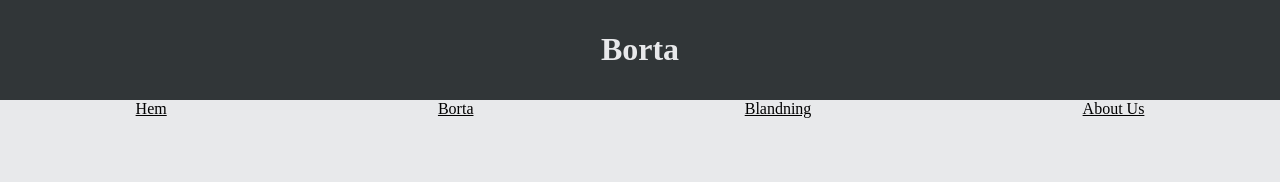
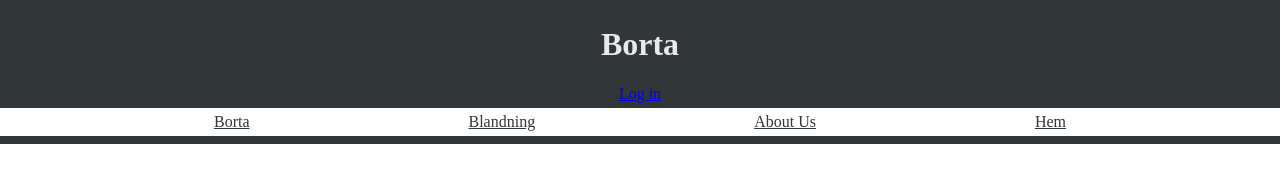
Before and after one commit to CoolOrangutang/code, a plain HTML site: page Borta.html in a window 1280 px wide. Drawn offline with Linux system fonts and the light colour scheme.

Commit message:
big update

```diff
--- a/AboutUs.css
+++ b/AboutUs.css
@@ -1,10 +1,12 @@
 body {
   background-color: rgb(232, 233, 235);
+  margin: 0%;
 }
 
 .header {
+  position: sticky;
   box-sizing: border-box;
-    border: 10px solid rgb(49, 54, 56);
+  border: 5px solid rgb(49, 54, 56);
   text-align: center;
   flex-direction: column;
   background-color: rgb(49, 54, 56);
@@ -13,17 +15,84 @@ body {
   height: 100%;
 }
 
+.Log_in {
+  color: white;
+  text-align: center;
+  position: left;
+}
+
 nav {
-    justify-content: space-around;
+  justify-content: space-evenly;
   display: flex;
 }
 
-
-
 nav a {
-    color: rgb(0, 0, 0);
+  color: rgb(49, 54, 56);
 }
 
-  nav a:hover{
+.navDiv{
+
+}
+
+nav a:hover {
   color: rgb(255, 255, 255);
 }
+
+.Divider {
+  border: solid 4px rgb(49, 54, 56);
+  margin-top: 0px;
+}
+
+body {
+  background-color: rgb(255, 255, 255);
+  width: 100%;
+  height: 100%;
+}
+
+main {
+  background-color: rgb(49, 54, 56);
+}
+
+.Hem a:hover {
+  background-color: rgb(49, 54, 56);
+  border: solid 4px rgb(49, 54, 56);
+  color: white;
+}
+
+.Hem {
+  border: solid 4px rgb(255, 255, 255);
+  margin: 1px;
+}
+
+.About_Us {
+  border: solid 4px rgb(255, 255, 255);
+  margin: 1px;
+}
+
+.About_Us a:hover {
+  background-color: rgb(49, 54, 56);
+  border: solid 4px rgb(49, 54, 56);
+  margin: 1px;
+}
+
+.Blandning {
+  border: solid 4px rgb(255, 255, 255);
+  margin: 1px;
+}
+
+.Blandning a:hover {
+  background-color: rgb(49, 54, 56);
+  border: solid 4px rgb(49, 54, 56);
+  margin: 1px;
+}
+
+.Borta {
+  border: solid 4px rgb(255, 255, 255);
+  margin: 1px;
+}
+
+.Borta a:hover {
+  background-color: rgb(49, 54, 56);
+  border: solid 4px rgb(49, 54, 56);
+  margin: 1px;
+}
--- a/Blandning.css
+++ b/Blandning.css
@@ -1,10 +1,12 @@
 body {
   background-color: rgb(232, 233, 235);
+  margin: 0%;
 }
 
 .header {
+  position: sticky;
   box-sizing: border-box;
-  border: 10px solid rgb(49, 54, 56);
+  border: 5px solid rgb(49, 54, 56);
   text-align: center;
   flex-direction: column;
   background-color: rgb(49, 54, 56);
@@ -13,17 +15,83 @@ body {
   height: 100%;
 }
 
+.Log_in {
+  color: white;
+  text-align: center;
+  position: left;
+}
+
 nav {
-  justify-content: space-around;
+  justify-content: space-evenly;
   display: flex;
 }
 
-
-
 nav a {
-  color: rgb(0, 0, 0);
+  color: rgb(49, 54, 56);
 }
 
-nav a:hover{
-color: rgb(255, 255, 255);
+.navDiv {
 }
+
+nav a:hover {
+  color: rgb(255, 255, 255);
+}
+
+.Divider {
+  border: solid 4px rgb(49, 54, 56);
+  margin-top: 0px;
+}
+
+body {
+  background-color: rgb(255, 255, 255);
+  width: 100%;
+  height: 100%;
+}
+
+main {
+  background-color: rgb(49, 54, 56);
+}
+
+.Hem a:hover {
+  background-color: rgb(49, 54, 56);
+  border: solid 4px rgb(49, 54, 56);
+  color: white;
+}
+
+.Hem {
+  border: solid 4px rgb(255, 255, 255);
+  margin: 1px;
+}
+
+.About_Us {
+  border: solid 4px rgb(255, 255, 255);
+  margin: 1px;
+}
+
+.About_Us a:hover {
+  background-color: rgb(49, 54, 56);
+  border: solid 4px rgb(49, 54, 56);
+  margin: 1px;
+}
+
+.Blandning {
+  border: solid 4px rgb(255, 255, 255);
+  margin: 1px;
+}
+
+.Blandning a:hover {
+  background-color: rgb(49, 54, 56);
+  border: solid 4px rgb(49, 54, 56);
+  margin: 1px;
+}
+
+.Borta {
+  border: solid 4px rgb(255, 255, 255);
+  margin: 1px;
+}
+
+.Borta a:hover {
+  background-color: rgb(49, 54, 56);
+  border: solid 4px rgb(49, 54, 56);
+  margin: 1px;
+}
--- a/Borta.css
+++ b/Borta.css
@@ -1,11 +1,12 @@
 body {
   background-color: rgb(232, 233, 235);
-  margin: 0;
+  margin: 0%;
 }
 
 .header {
+  position: sticky;
   box-sizing: border-box;
-  border: 10px solid rgb(49, 54, 56);
+  border: 5px solid rgb(49, 54, 56);
   text-align: center;
   flex-direction: column;
   background-color: rgb(49, 54, 56);
@@ -14,18 +15,82 @@ body {
   height: 100%;
 }
 
+.Log_in {
+  color: white;
+  text-align: center;
+  position: left;
+}
+
 nav {
-  justify-content: space-around;
+  justify-content: space-evenly;
   display: flex;
 }
 
-.Navigation {
+nav a {
+  color: rgb(49, 54, 56);
 }
 
-nav a {
-  color: rgb(0, 0, 0);
-}
+
 
 nav a:hover {
   color: rgb(255, 255, 255);
 }
+
+.Divider {
+  border: solid 4px rgb(49, 54, 56);
+  margin-top: 0px;
+}
+
+body {
+  background-color: rgb(255, 255, 255);
+  width: 100%;
+  height: 100%;
+}
+
+main {
+  background-color: rgb(49, 54, 56);
+}
+
+.Hem a:hover {
+  background-color: rgb(49, 54, 56);
+  border: solid 4px rgb(49, 54, 56);
+  color: white;
+}
+
+.Hem {
+  border: solid 4px rgb(255, 255, 255);
+  margin: 1px;
+}
+
+.About_Us {
+  border: solid 4px rgb(255, 255, 255);
+  margin: 1px;
+}
+
+.About_Us a:hover {
+  background-color: rgb(49, 54, 56);
+  border: solid 4px rgb(49, 54, 56);
+  margin: 1px;
+}
+
+.Blandning {
+  border: solid 4px rgb(255, 255, 255);
+  margin: 1px;
+}
+
+.Blandning a:hover {
+  background-color: rgb(49, 54, 56);
+  border: solid 4px rgb(49, 54, 56);
+  margin: 1px;
+}
+
+.Borta {
+  border: solid 4px rgb(255, 255, 255);
+  margin: 1px;
+}
+
+.Borta a:hover {
+  background-color: rgb(49, 54, 56);
+  border: solid 4px rgb(49, 54, 56);
+  margin: 1px;
+}
--- a/Borta.html
+++ b/Borta.html
@@ -1,36 +1,50 @@
 <!DOCTYPE html>
 <html lang="en">
   <head>
-    <meta charset="UTF-8">
-    <meta http-equiv="X-UA-Compatible" content="IE=edge">
-    <meta name="viewport" content="width=device-width, initial-scale=1.0">
-    <title>Document</title>
-    <link rel="Stylesheet" href="Borta.css">
+    <meta charset="UTF-8" />
+    <meta http-equiv="X-UA-Compatible" content="IE=edge" />
+    <meta name="viewport" content="width=device-width, initial-scale=1.0" />
+    <title>Uppgift</title>
+    <link rel="Stylesheet" href="Borta.css" />
   </head>
+
   <body>
-
     <header>
-
       <div class="header">
         <h1>Borta</h1>
+        <a:hover class="LogIn"><a href="log_in.html">Log in</a></a:hover>
       </div>
 
+      <div class="navDiv">
         <nav>
-             <a href="Hem.html">Hem</a>
-             <a href="Borta.html">Borta</a>
-             <a href="Blandning.html">Blandning</a>
-             <a href="AboutUs.html">About Us</a>
+        <div class="Borta"><a href="Borta.html">Borta</a></div>
+        <div class="Blandning"><a href="Blandning.html">Blandning</a></div>
+        <div class="About_Us"><a href="AboutUs.html">About Us</a></div>
+        <div class="Hem"><a href="Hem.html">Hem</a></div>
         </nav>
+    </div>
+
 
     </header>
 
     <main>
 
+
+<div class="Divider">
+
+</div>
+
+      <article>
+        <div class="article">
+      <a>
+
+      </a>
+        </div>
+      </article>
+
+      <section></section>
     </main>
 
- <footer>
-
- </footer>
-
+    <footer></footer>
   </body>
 </html>
--- a/Hem.css
+++ b/Hem.css
@@ -1,11 +1,64 @@
+* {
+  box-sizing: border-box;
+}
+
 body {
   background-color: rgb(232, 233, 235);
   margin: 0%;
 }
 
+input {
+  display: none;
+}
+
+.behållare {
+  width: 100%;
+  height: 100%;
+}
+
+img {
+  width: 100%;
+  height: auto;
+}
+
+h1 {
+  font-weight: normal;
+  font-size: 35px;
+  position: relative;
+  margin: 40px 0;
+}
+
+h1::before {
+  position: absolute;
+  width: 100px;
+  height: 3px;
+  bottom: -10px;
+  left: 50%;
+  transform: translateX(-50%);
+  animation: animate 4s linear infinite;
+}
+
+@keyframes animete {
+  0% {
+    width: 100px;
+  }
+
+  50% {
+    width: 200px;
+  }
+  100% {
+    width: 100px;
+  }
+}
+
+.top-content {
+  background-color: crimson;
+  width: 90%;
+  margin: 0 auto 20px auto;
+}
+
 .header {
   position: sticky;
-  box-sizing: border-box;
   border: 5px solid rgb(49, 54, 56);
   text-align: center;
   flex-direction: column;
@@ -15,10 +68,12 @@ body {
   height: 100%;
 }
 
-.Log_in {
+.Log_in a:hover {
   color: white;
   text-align: center;
-  position: left;
+  text-decoration: none;
+  background-color: rgb(49, 54, 56);
+  border: solid 4px rgb(49, 54, 56);
 }
 
 nav {
@@ -28,10 +83,6 @@ nav {
 
 nav a {
   color: rgb(49, 54, 56);
-}
-
-.navDiv{
-
 }
 
 nav a:hover {
@@ -49,8 +100,8 @@ body {
   height: 100%;
 }
 
-main {
-  background-color: rgb(49, 54, 56);
+.Titel_Foto {
+  text-align: center;
 }
 
 .Hem a:hover {
```
Also changed, not shown: AboutUs.html (+23 -17 lines), Blandning.html (+29 -15 lines), Hem.html (+40 -17 lines), England.jpg (added), Norge.jpg (added), Spanien.jpg (added), Tokyo.jpg (added). Lines whose indentation alone changed are shown as unchanged.
